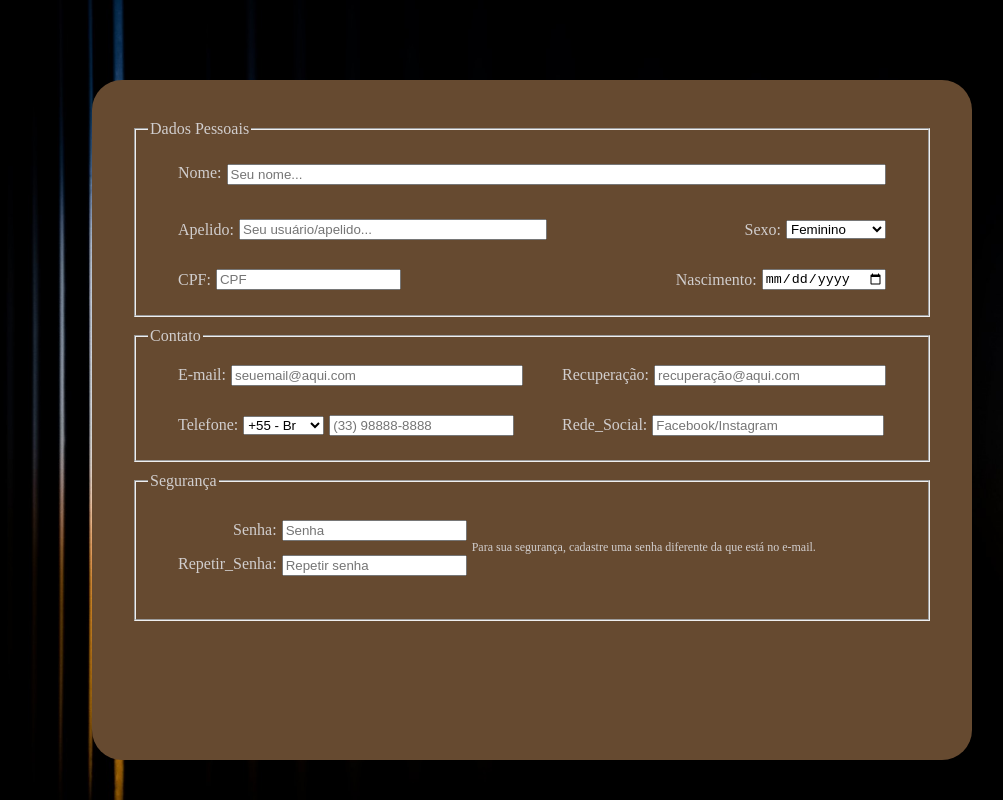
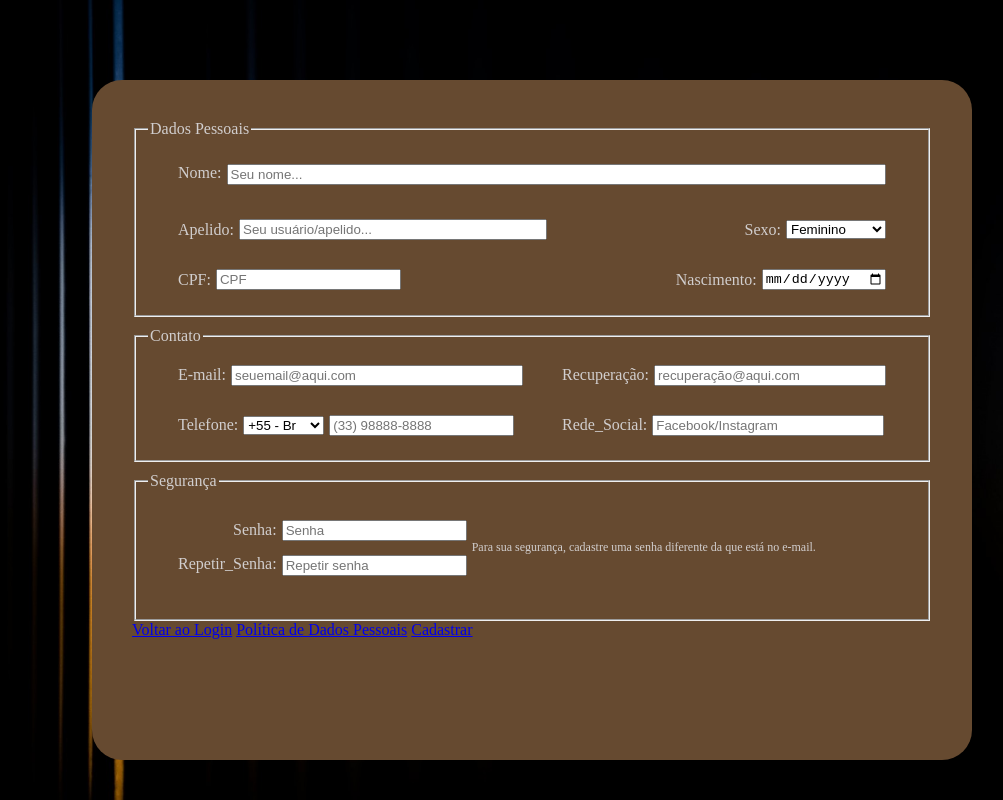
Before and after one commit to F-E-R-A/E_Cifra, a plain HTML site: page Cadastrar.html in a window 1280 px wide. Shown: the whole page, without its empty margins (108-1111 px from the left). Drawn offline with Linux system fonts and the light colour scheme.

Commit message:
Add novos links
Novos links para redirecionamento foram adicionados na tela de cadastro.

```diff
--- a/Cadastrar.html
+++ b/Cadastrar.html
@@ -98,6 +98,11 @@
                         </div>
                     </fieldset>
                 </div>
+                <div class="buttons">
+                    <a id="Link_Back" href="#">Voltar ao Login</a>
+                    <a id="Link_Sobre" href="#">Política de Dados Pessoais</a>
+                    <a id="Link_go" href="#">Cadastrar</a>
+                </div>
             </div>
         </div>
     </main>
```
